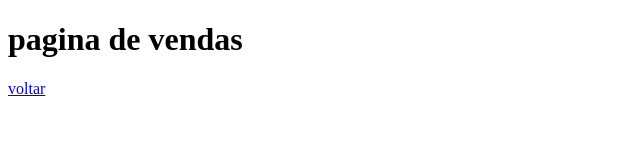
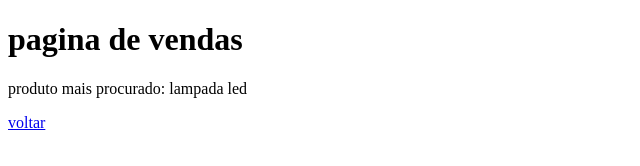
Before and after one commit to pedrofilipesr/aulagithub, a plain HTML site: page vendas.html in a window 1280 px wide. Shown: the whole page, without its empty margins (0-640 px from the left). Drawn offline with Linux system fonts and the light colour scheme.

Commit message:
acrescentado produto mais vendido

```diff
--- a/vendas.html
+++ b/vendas.html
@@ -8,6 +8,7 @@
 </head>
 <body>
     <h1>pagina de vendas</h1>
+    <p>produto mais procurado: lampada led</p>
     <a href="index.html">voltar</a>
 </body>
 </html>
```
